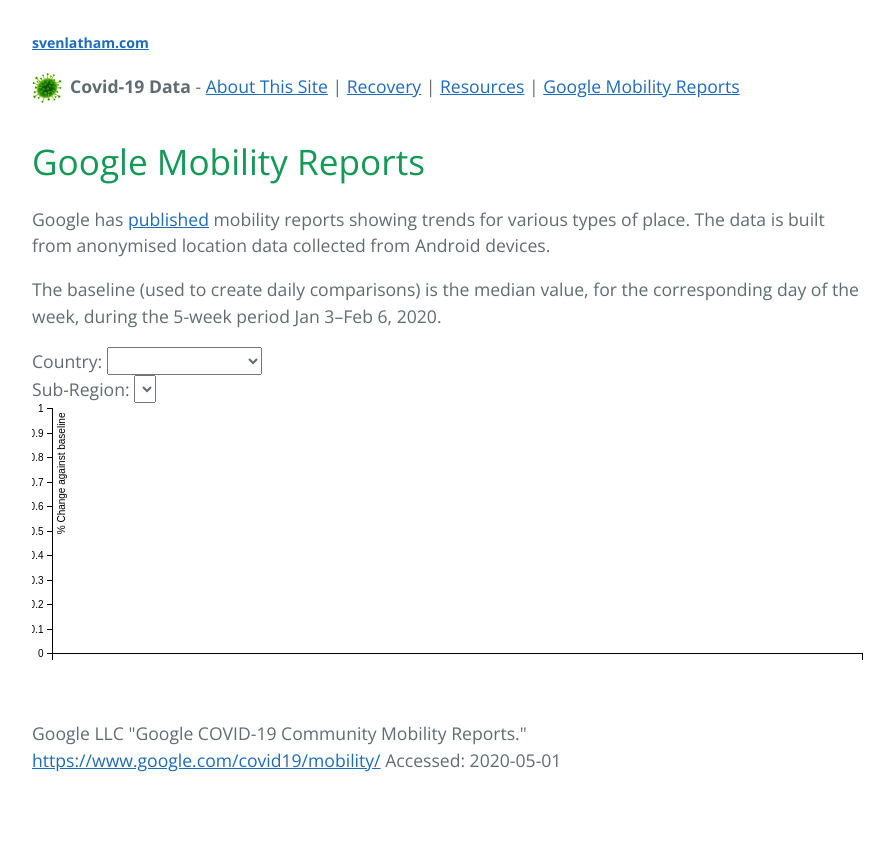
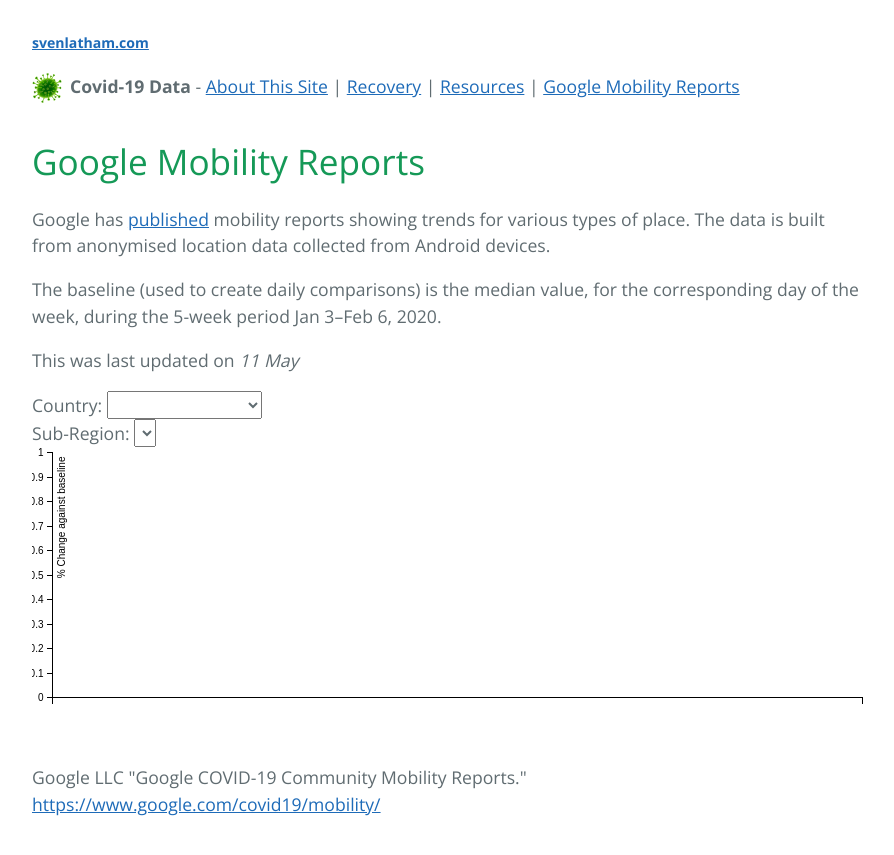
Before and after one commit to svenlatham/svenlatham-website, a Jekyll site: the page built from covid19/google-mobility.html, in a window 1280 px wide. Shown: the top 855 px of the page, without its empty margins (192-1086 px from the left). Built offline with Jekyll 4.4.1, drawn with Linux system fonts in a browser that asks for light colours.

Commit message:
Updated date of Google reports

```diff
--- a/covid19/google-mobility.html
+++ b/covid19/google-mobility.html
@@ -15,6 +15,8 @@ layout: default
 </p>
 
 <p>The baseline (used to create daily comparisons) is the median value, for the corresponding day of the week, during the 5-week period Jan 3–Feb 6, 2020.</p>
+
+<p>This was last updated on <em>11 May</em></p>
 
 
 <form action="" method="" name="selector">
@@ -199,5 +201,5 @@ layout: default
 
 
 <p>Google LLC &quot;Google COVID-19 Community Mobility Reports.&quot;
-    <a href="https://www.google.com/covid19/mobility/">https://www.google.com/covid19/mobility/</a> Accessed: 2020-05-01
+    <a href="https://www.google.com/covid19/mobility/">https://www.google.com/covid19/mobility/</a>
 </p>
```
